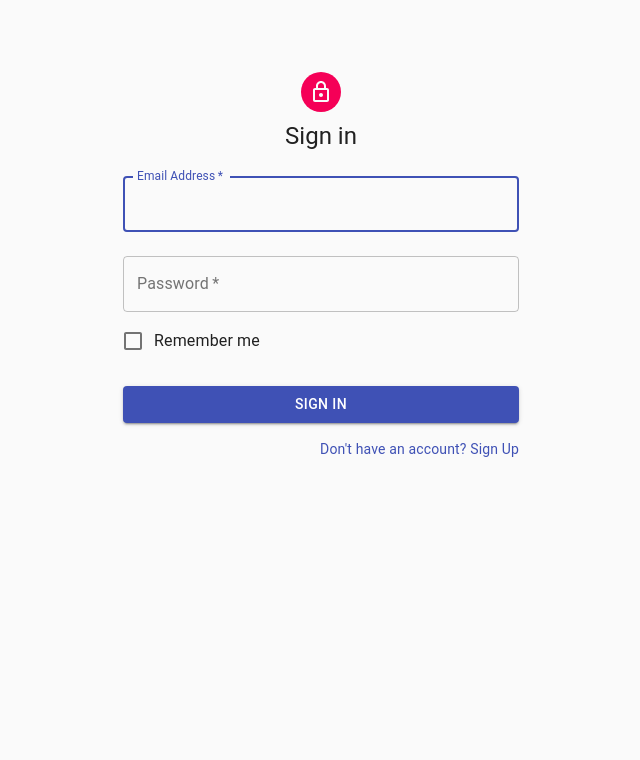
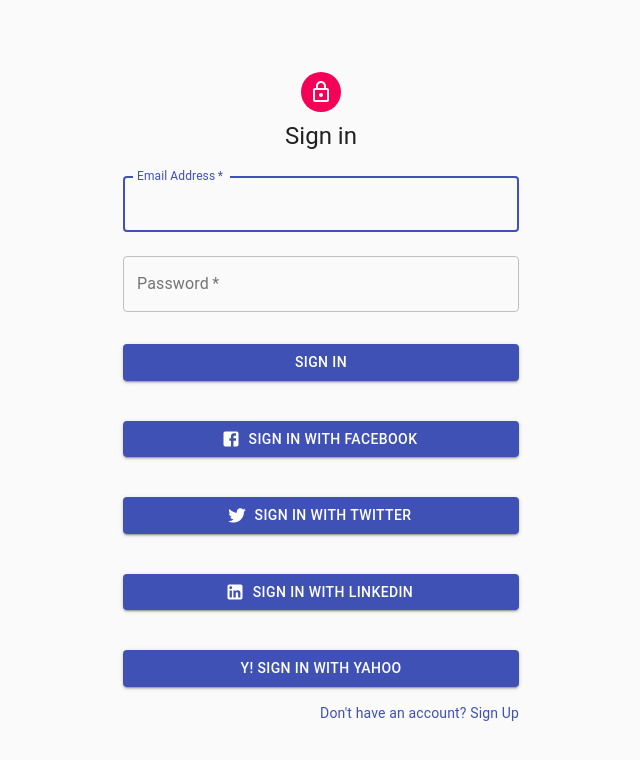
Before and after one commit to brandoncaulfield/sap-customer-data-cloud-gigya-react, a React (Create React App) app: page / in a window 1280 px wide. Shown: the top 760 px of the page, without its empty margins (319-959 px from the left). Built offline with nearby package versions, Linux system fonts and the light colour scheme.

Commit message:
Basic login/ register flow to profile page working

```diff
--- a/package.json
+++ b/package.json
@@ -10,6 +10,7 @@
     "@testing-library/user-event": "^12.2.0",
     "react": "^17.0.1",
     "react-dom": "^17.0.1",
+    "react-hook-form": "^6.11.0",
     "react-router-dom": "^5.2.0",
     "react-scripts": "4.0.0",
     "web-vitals": "^0.2.4"
--- a/src/App.js
+++ b/src/App.js
@@ -1,22 +1,24 @@
+// import logo from "./logo.svg";
+import React from "react";
 import "./App.css";
+import { BrowserRouter as Router, Switch, Route } from "react-router-dom";
 import SignUp from "./SignUp";
 import SignIn from "./SignIn.js";
 import Profile from "./Profile";
-import { BrowserRouter as Router, Route } from "react-router-dom";
 
-function App() {
+const App = () => {
   return (
     <Router>
       <div>
-        {/* <Switch> */}
-        <Route exact path="/" component={SignIn} />
-        <Route exact path="/Profile" component={Profile} />
-        <Route exact path="/SignIn" component={SignIn} />
-        <Route exact path="/SignUp" component={SignUp} />
-        {/* </Switch> */}
+        <Switch>
+          <Route exact path="/" component={SignIn} />
+          <Route exact path="/Profile" component={Profile} />
+          <Route exact path="/SignIn" component={SignIn} />
+          <Route exact path="/SignUp" component={SignUp} />
+        </Switch>
       </div>
     </Router>
   );
-}
+};
 
 export default App;
--- a/src/Profile.js
+++ b/src/Profile.js
@@ -1,7 +1,10 @@
-import React from "react";
+import React, { useState } from "react";
+import gigyaWebSDK from "./gigyaWebSDK";
+import { useLocation } from "react-router-dom";
 import Avatar from "@material-ui/core/Avatar";
 import { makeStyles } from "@material-ui/core/styles";
 import Button from "@material-ui/core/Button";
+import { useForm } from "react-hook-form";
 
 const useStyles = makeStyles((theme) => ({
   paper: {
@@ -28,24 +31,62 @@
   },
 }));
 
-function Profile() {
+function useQuery() {
+  return new URLSearchParams(useLocation().search);
+}
+
+function Profile({ history }) {
+  const { handleSubmit } = useForm();
   const classes = useStyles();
+  let query = useQuery();
+  const email = query.get("email");
+  const nickname = query.get("nickname");
+  const loginProvider = query.get("loginProvider");
+  const photo = query.get("photo");
+
+  /**
+   * Gigya logout call
+   */
+  const onLogout = () => {
+    gigyaWebSDK.accounts.logout({
+      callback: handleOnLogout,
+    });
+  };
+
+  /**
+   *
+   * @param {Object} response
+   */
+  const handleOnLogout = (response) => {
+    if (response.errorCode === 0) {
+      history.push("./SignIn");
+    } else {
+      console.error(`During logout this happened: ${response.errorMessage}`);
+      alert(`During logout this happened: ${response.errorMessage}`);
+    }
+  };
+
   return (
     <div className={classes.paper}>
       <h2>Profile Page</h2>
-      {/* <Avatar src={photo} className={classes.avatar}></Avatar> */}
-      <form className={classes.form} noValidate>
-        {/* <p>
+      <Avatar src={photo} className={classes.avatar}></Avatar>
+      <form
+        className={classes.form}
+        noValidate
+        onSubmit={handleSubmit(onLogout)}
+      >
+        <p>
           Welcome back, <span style={{ fontWeight: "bold" }}> {nickname}</span>.
         </p>
         <p>
           You logged in using the email address:
           <span style={{ fontWeight: "bold" }}> {email}</span>.
         </p>
+        {/* Switch statement here based on loginProvider */}
         <p>
           and logged in using the provider:
           <span style={{ fontWeight: "bold" }}> {loginProvider}</span>.
-        </p> */}
+        </p>
         <Button
           type="submit"
           variant="contained"
--- a/src/SignIn.js
+++ b/src/SignIn.js
@@ -3,8 +3,6 @@
 import Button from "@material-ui/core/Button";
 import CssBaseline from "@material-ui/core/CssBaseline";
 import TextField from "@material-ui/core/TextField";
-import FormControlLabel from "@material-ui/core/FormControlLabel";
-import Checkbox from "@material-ui/core/Checkbox";
 import Link from "@material-ui/core/Link";
 import Grid from "@material-ui/core/Grid";
 import Box from "@material-ui/core/Box";
@@ -12,6 +10,17 @@
 import Typography from "@material-ui/core/Typography";
 import { makeStyles } from "@material-ui/core/styles";
 import Container from "@material-ui/core/Container";
+import { useForm } from "react-hook-form";
+import FacebookIcon from "@material-ui/icons/Facebook";
+import LinkedInIcon from "@material-ui/icons/LinkedIn";
+import TwitterIcon from "@material-ui/icons/Twitter";
+import {
+  yahooGigyaLogin,
+  linkedinGigyaLogin,
+  facebookGigyaLogin,
+  twitterGigyaLogin,
+} from "./gigyaWebSDK";
+import gigyaWebSDK from "./gigyaWebSDK";
 
 const useStyles = makeStyles((theme) => ({
   paper: {
@@ -33,8 +42,58 @@
   },
 }));
 
-export default function SignIn() {
+export default function SignIn({ history }) {
   const classes = useStyles();
+  const { register, handleSubmit, errors } = useForm();
+  // The normal Gigya account login process makes use of
+  // the react-hook-form library
+  const handleLogin = async (data) => {
+    const params = {
+      loginID: data.email,
+      password: data.password,
+    };
+    gigyaWebSDK.accounts.login(params, {
+      callback: loginCallback,
+    });
+  };
+
+  const handleFacebookGigyaLogin = () => {
+    facebookGigyaLogin(loginCallback);
+  };
+
+  const handleTwitterGigyaLogin = () => {
+    twitterGigyaLogin(loginCallback);
+  };
+
+  const handleLinkedinGigyaLogin = () => {
+    linkedinGigyaLogin(loginCallback);
+  };
+
+  const handleYahooGigyaLogin = () => {
+    yahooGigyaLogin(loginCallback);
+  };
+
+  const loginCallback = (response) => {
+    const nickname = response.user.nickname;
+    const loginProviderSite = response.loginProvider;
+    const loginProviderSocial = response.requestParams.provider;
+    const email = response.user.email;
+    const photo = response.user.photoURL;
+    if (response.errorCode === 0) {
+      // we need to do this because we get a different response depending
+      // on whether we login using an account or social button
+      let loginProvider;
+      loginProviderSite
+        ? (loginProvider = loginProviderSite)
+        : (loginProvider = loginProviderSocial);
+      history.push(
+        `/Profile?email=${email}&nickname=${nickname}&loginProvider=${loginProvider}&photo=${photo}`
+      );
+    } else {
+      console.error(`${response.errorMessage}`);
+      alert(`${response.errorMessage}`);
+    }
+  };
 
   return (
     <Container component="main" maxWidth="xs">
@@ -46,7 +105,11 @@
         <Typography component="h1" variant="h5">
           Sign in
         </Typography>
-        <form className={classes.form} noValidate>
+        <form
+          className={classes.form}
+          noValidate
+          onSubmit={handleSubmit(handleLogin)}
+        >
           <TextField
             variant="outlined"
             margin="normal"
@@ -57,7 +120,9 @@
             name="email"
             autoComplete="email"
             autoFocus
+            inputRef={register({ required: true })}
           />
+          {errors.email && <span>Please enter an Email address</span>}
           <TextField
             variant="outlined"
             margin="normal"
@@ -68,11 +133,9 @@
             type="password"
             id="password"
             autoComplete="current-password"
+            inputRef={register({ required: true })}
           />
-          <FormControlLabel
-            control={<Checkbox value="remember" color="primary" />}
-            label="Remember me"
-          />
+          {errors.password && <span>Please enter a password</span>}
           <Button
             type="submit"
             fullWidth
@@ -82,15 +145,58 @@
           >
             Sign In
           </Button>
-          <Grid container justify="flex-end">
-            <Grid item>
-              <Link href="/SignUp" variant="body2">
-                {"Don't have an account? Sign Up"}
-              </Link>
-            </Grid>
-          </Grid>
         </form>
       </div>
+      <Button
+        startIcon={<FacebookIcon />}
+        type="submit"
+        fullWidth
+        variant="contained"
+        color="primary"
+        className={classes.submit}
+        onClick={handleFacebookGigyaLogin}
+      >
+        Sign In With Facebook
+      </Button>
+      <Button
+        startIcon={<TwitterIcon />}
+        type="submit"
+        fullWidth
+        variant="contained"
+        color="primary"
+        className={classes.submit}
+        onClick={handleTwitterGigyaLogin}
+      >
+        Sign In With Twitter
+      </Button>
+      <Button
+        startIcon={<LinkedInIcon />}
+        type="submit"
+        fullWidth
+        variant="contained"
+        color="primary"
+        className={classes.submit}
+        onClick={handleLinkedinGigyaLogin}
+      >
+        Sign In With LinkedIn
+      </Button>
+      <Button
+        type="submit"
+        fullWidth
+        variant="contained"
+        color="primary"
+        className={classes.submit}
+        onClick={handleYahooGigyaLogin}
+      >
+        Y! Sign In With Yahoo
+      </Button>
+      <Grid container justify="flex-end">
+        <Grid item>
+          <Link href="/SignUp" variant="body2">
+            {"Don't have an account? Sign Up"}
+          </Link>
+        </Grid>
+      </Grid>
       <Box mt={8}></Box>
     </Container>
   );
--- a/src/SignUp.js
+++ b/src/SignUp.js
@@ -12,6 +12,8 @@
 import Typography from "@material-ui/core/Typography";
 import { makeStyles } from "@material-ui/core/styles";
 import Container from "@material-ui/core/Container";
+import { useForm } from "react-hook-form";
+import gigyaWebSDK from "./gigyaWebSDK";
 
 const useStyles = makeStyles((theme) => ({
   paper: {
@@ -33,8 +35,49 @@
   },
 }));
 
-export default function SignUp() {
+export default function SignUp({ history }) {
   const classes = useStyles();
+  const { register, handleSubmit, errors } = useForm();
+  let regToken;
+  let dataTest;
+  const handleOnInitRegister = (response) => {
+    console.log(response);
+    regToken = response.regToken;
+    // Step 2 - Actually register the user with Gigya
+    gigyaWebSDK.accounts.register({
+      email: dataTest.email,
+      password: dataTest.password,
+      regToken: regToken,
+      finalizeRegistration: true,
+      callback: (response) => {
+        const nickname = response.user.nickname;
+        const loginProvider = response.operation;
+        const email = response.user.email;
+        const photo = response.user.photoURL;
+        debugger;
+        if (response.errorCode === 0) {
+          alert(
+            `Successful Registration! Welcome home, ${response.user.firstName}`
+          );
+          history.push(
+            `/Profile?email=${email}&nickname=${nickname}&loginProvider=${loginProvider}&photo=${photo}`
+          );
+        } else {
+          alert(
+            `Error during registration: ${response.errorMessage}, ${response.errorDetails}`
+          );
+        }
+      },
+    });
+  };
+
+  const handleFormSubmit = (data) => {
+    dataTest = data;
+    // Step 1 - Register Process
+    gigyaWebSDK.accounts.initRegistration({
+      callback: handleOnInitRegister,
+    });
+  };
 
   return (
     <Container component="main" maxWidth="xs">
@@ -46,14 +89,17 @@
         <Typography component="h1" variant="h5">
           Sign up
         </Typography>
-        <form className={classes.form} noValidate>
+        <form
+          className={classes.form}
+          noValidate
+          onSubmit={handleSubmit(handleFormSubmit)}
+        >
           <Grid container spacing={2}>
             <Grid item xs={12} sm={6}>
               <TextField
                 autoComplete="fname"
                 name="firstName"
                 variant="outlined"
-                required
                 fullWidth
                 id="firstName"
                 label="First Name"
@@ -63,7 +109,6 @@
             <Grid item xs={12} sm={6}>
               <TextField
                 variant="outlined"
-                required
                 fullWidth
                 id="lastName"
                 label="Last Name"
@@ -74,25 +119,27 @@
             <Grid item xs={12}>
               <TextField
                 variant="outlined"
-                required
                 fullWidth
                 id="email"
                 label="Email Address"
                 name="email"
                 autoComplete="email"
+                inputRef={register({ required: true })}
               />
+              {errors.email && <span>Please enter your email</span>}
             </Grid>
             <Grid item xs={12}>
               <TextField
                 variant="outlined"
-                required
                 fullWidth
                 name="password"
                 label="Password"
                 type="password"
                 id="password"
                 autoComplete="current-password"
+                inputRef={register({ required: true })}
               />
+              {errors.password && <span>Please enter a password</span>}
             </Grid>
             <Grid item xs={12}>
               <FormControlLabel
--- /dev/null
+++ b/src/gigyaWebSDK.js
@@ -0,0 +1,55 @@
+const gigyaWebSDK = window.gigya;
+
+/**
+ * Gigya Facebook login
+ * @param {Object} e - a synthetic event
+ */
+export const facebookGigyaLogin = () => {
+  console.log(`Facebook`);
+  const params = {
+    //   callback: onLogin(),
+    provider: "facebook",
+  };
+  gigyaWebSDK.socialize.login(params);
+};
+
+/**
+ * Gigya Twitter login
+ * @param {Object} e - a synthetic event
+ */
+export const twitterGigyaLogin = () => {
+  console.log("Twitter");
+  const params = {
+    //   callback: onLogin(),
+    provider: "Twitter",
+  };
+  gigyaWebSDK.socialize.login(params);
+};
+
+/**
+ * Gigya LinkedIn login
+ * @param {Object} e - a synthetic event
+ */
+export const linkedinGigyaLogin = () => {
+  console.log(`LinkedIn`);
+  const params = {
+    //   callback: onLogin(),
+    provider: "LinkedIn",
+  };
+  gigyaWebSDK.socialize.login(params);
+};
+
+/**
+ * Gigya Yahoo login
+ * @param {Object} e - a synthetic event
+ */
+export const yahooGigyaLogin = (callback) => {
+  console.log(`Yahoo`);
+  const params = {
+    callback: callback,
+    provider: "Yahoo",
+  };
+  gigyaWebSDK.socialize.login(params);
+};
+
+export default gigyaWebSDK;
```
Also changed, not shown: public/index.html (+6 -4 lines), 1 other file (tests, documents, lock files or other folders).
